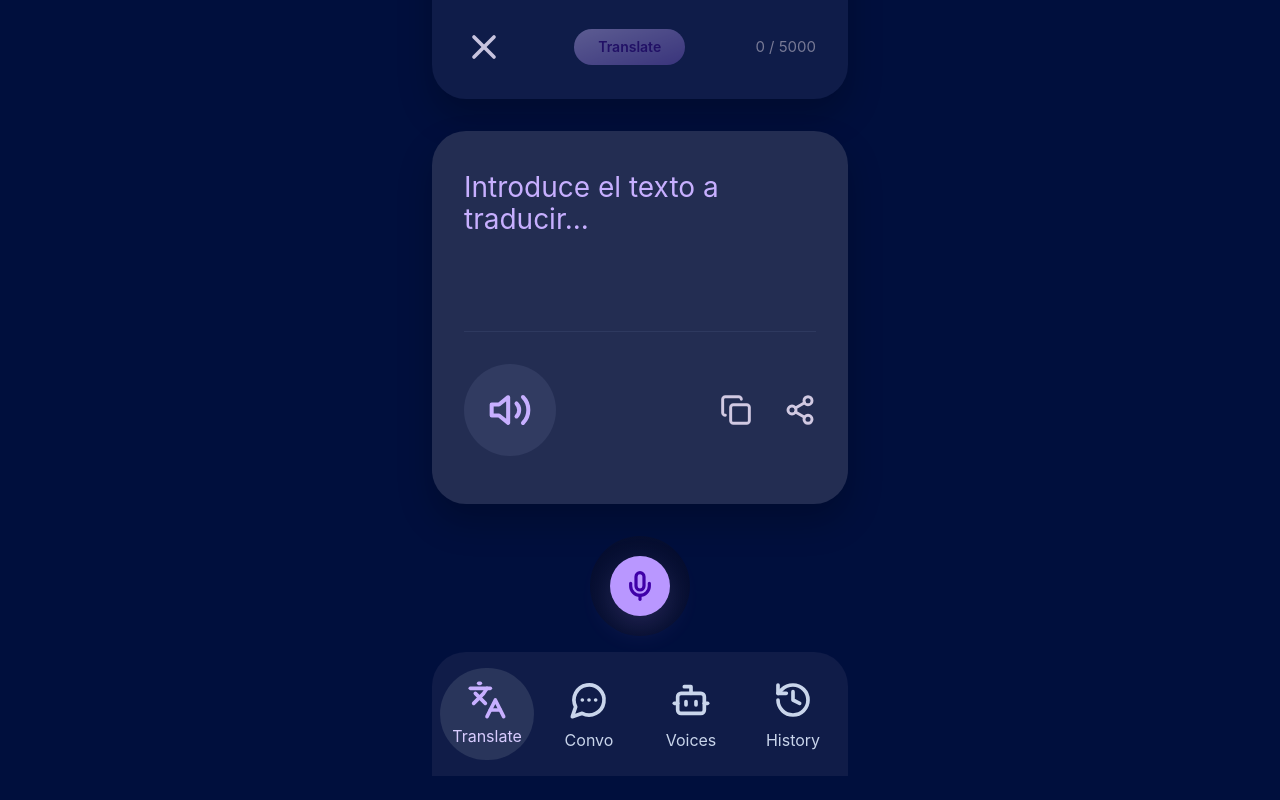
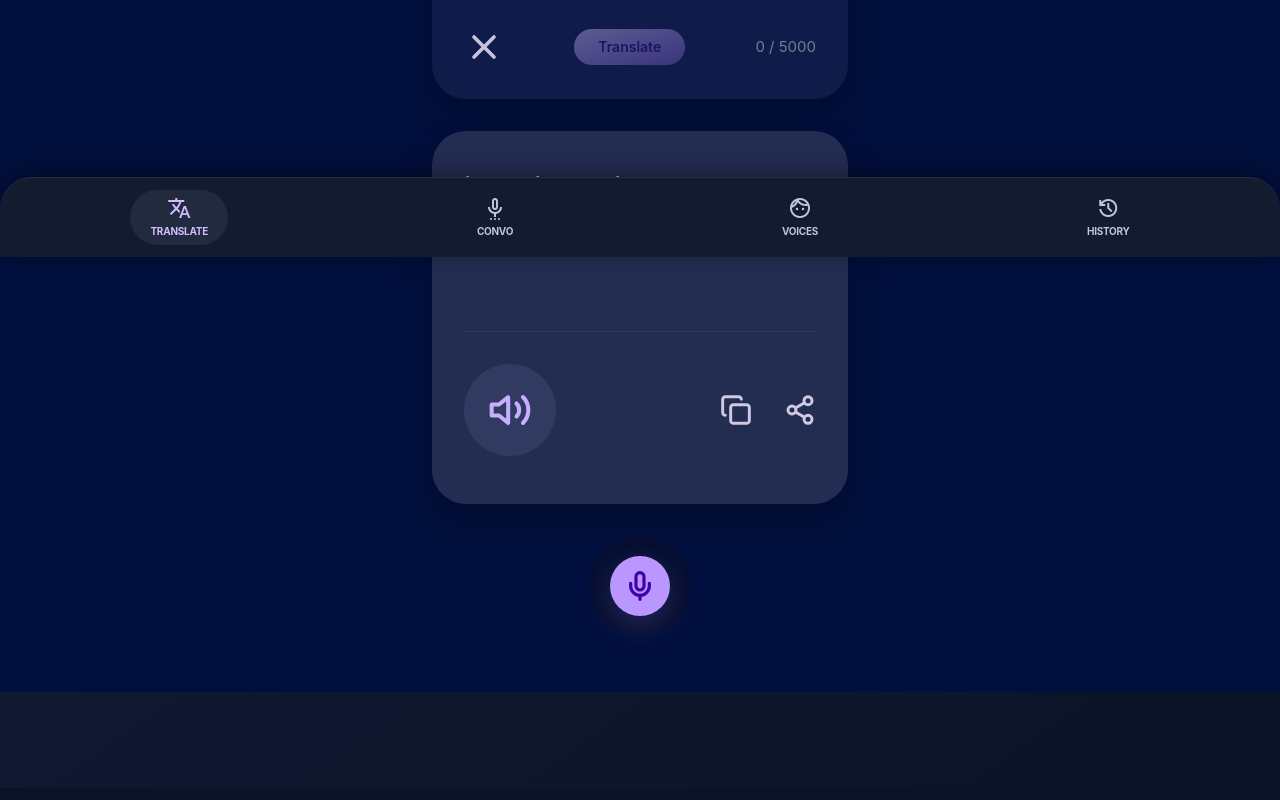
Before and after one commit to LJebry/EchoLingo, a Next.js app: page / in a window 1280 px wide. Shown: the part 543-1343 px from the top of the page. Built offline with nearby package versions, Linux system fonts and the light colour scheme.

Commit message:
feat: implement global Material 3 navbar and separate translation/conversation modes

```diff
--- /dev/null
+++ b/src/app/conversations/new/page.tsx
@@ -0,0 +1,29 @@
+"use client";
+
+import { useState } from "react";
+import ConversationMode from "@/components/conversation/ConversationMode";
+
+export default function NewConversationPage() {
+  const [isRecording, setIsRecording] = useState(false);
+
+  return (
+    <main className="h-[calc(100vh-80px)] w-full flex flex-col bg-surface overflow-hidden">
+      {/* Small header for the mode */}
+      <header className="px-6 py-4 flex items-center justify-between">
+        <div className="flex items-center gap-3">
+          <span className="material-symbols-outlined text-primary" style={{ fontVariationSettings: "'FILL' 1" }}>settings_voice</span>
+          <h1 className="text-primary font-bold font-display text-xl">Conversation</h1>
+        </div>
+      </header>
+
+      <div className="flex-1 relative overflow-hidden">
+        <ConversationMode
+          isRecording={isRecording}
+          onMicClick={() => setIsRecording(!isRecording)}
+          primaryText="Hello, how are you today?"
+          secondaryText="Hola, ¿cómo estás hoy?"
+        />
+      </div>
+    </main>
+  );
+}
--- a/src/app/layout.tsx
+++ b/src/app/layout.tsx
@@ -1,4 +1,5 @@
 import "./globals.css";
+import { BottomNav } from "@/components/layout/BottomNav";
 
 export const metadata = {
   title: "EchoLingo",
@@ -11,8 +12,17 @@ export default function RootLayout({
   children: React.ReactNode;
 }) {
   return (
-    <html lang="en">
-      <body className="font-sans">{children}</body>
+    <html lang="en" className="dark">
+      <head>
+        <link
+          rel="stylesheet"
+          href="https://fonts.googleapis.com/css2?family=Material+Symbols+Outlined:wght,FILL@100..700,0..1&display=block"
+        />
+      </head>
+      <body className="font-sans bg-surface text-on-surface pb-24">
+        {children}
+        <BottomNav />
+      </body>
     </html>
   );
 }
--- a/src/app/page.tsx
+++ b/src/app/page.tsx
@@ -233,39 +233,13 @@ export default function Home() {
           </div>
         </section>
 
-        <section className="relative mt-8 flex flex-1 items-center justify-center">
+        <section className="relative mt-8 flex flex-1 items-center justify-center pb-24 md:pb-8">
           <div className="flex h-[100px] w-[100px] items-center justify-center rounded-full bg-[radial-gradient(circle,rgba(8,16,50,0.75)_0%,rgba(6,14,47,0.95)_65%,rgba(4,12,45,1)_100%)]">
             <button className="flex h-[60px] w-[60px] items-center justify-center rounded-full bg-[#b997ff] shadow-[0_10px_30px_rgba(185,151,255,0.18)]" aria-label="Voice input">
               <Mic className="h-8 w-8 text-[#3f00a8]" strokeWidth={2.4} />
             </button>
           </div>
         </section>
-
-        <nav className="mt-4 rounded-t-[34px] bg-[#101c48] px-2 py-4">
-          <div className="grid grid-cols-4 items-end gap-2">
-            <button className="flex flex-col items-center">
-              <div className="flex w-full max-w-[128px] flex-col items-center rounded-full bg-[#29355b] px-5 py-3">
-                <Languages className="h-10 w-10 text-[#c7afff]" strokeWidth={2.2} />
-                <span className="mt-1 text-[16px] text-[#d8ccff]">Translate</span>
-              </div>
-            </button>
-
-            <button className="flex flex-col items-center py-2">
-              <MessageCircleMore className="h-10 w-10 text-[#c9d5eb]" strokeWidth={2.2} />
-              <span className="mt-2 text-[16px] text-[#c9d5eb]">Convo</span>
-            </button>
-
-            <button className="flex flex-col items-center py-2">
-              <Bot className="h-10 w-10 text-[#c9d5eb]" strokeWidth={2.2} />
-              <span className="mt-2 text-[16px] text-[#c9d5eb]">Voices</span>
-            </button>
-
-            <button className="flex flex-col items-center py-2">
-              <History className="h-10 w-10 text-[#c9d5eb]" strokeWidth={2.2} />
-              <span className="mt-2 text-[16px] text-[#c9d5eb]">History</span>
-            </button>
-          </div>
-        </nav>
       </div>
     </main>
   )
--- /dev/null
+++ b/src/components/conversation/ConversationMode.tsx
@@ -0,0 +1,102 @@
+"use client";
+
+import React from "react";
+
+interface ConversationModeProps {
+  primaryText?: string;
+  secondaryText?: string;
+  isRecording?: boolean;
+  onMicClick?: () => void;
+  primaryLang?: string;
+  secondaryLang?: string;
+}
+
+export default function ConversationMode({
+  primaryText = "Hello, how are you today? I love this place.",
+  secondaryText = "Hola, ¿cómo estás hoy? Me encanta este lugar.",
+  isRecording = false,
+  onMicClick,
+  primaryLang = "English (US)",
+  secondaryLang = "Spanish (ES)",
+}: ConversationModeProps) {
+  return (
+    <div className="flex-1 flex flex-col relative w-full max-w-5xl mx-auto md:px-6 md:pb-6 h-full overflow-hidden">
+      {/* Top Half: Secondary Person (Rotated 180deg for face-to-face interaction) */}
+      <div className="flex-1 flex flex-col justify-between p-6 rotate-180 bg-surface-low md:rounded-3xl shadow-[0_16px_32px_rgba(0,0,0,0.2)] z-10 relative">
+        <div className="flex items-center justify-between w-full">
+          <button className="flex items-center gap-2 bg-surface-variant/60 backdrop-blur-[20px] px-4 py-2 rounded-full hover:bg-surface-variant transition-colors group mt-4">
+            <span className="text-xl">👩🏽</span>
+            <div className="flex flex-col items-start text-left">
+              <span className="font-sans text-[10px] uppercase tracking-wider text-secondary opacity-80">AI Voice</span>
+              <span className="font-sans text-sm font-medium text-on-surface leading-tight">{secondaryLang}</span>
+            </div>
+            <span className="material-symbols-outlined text-secondary text-[20px] group-hover:text-on-surface transition-colors">expand_more</span>
+          </button>
+          <button className="w-10 h-10 rounded-full border border-outline-variant/20 flex items-center justify-center text-secondary hover:bg-pulse/10 transition-colors">
+            <span className="material-symbols-outlined text-[20px]">keyboard</span>
+          </button>
+        </div>
+        <div className="flex-1 flex items-center justify-center py-8 px-4">
+          <p className="font-display text-3xl md:text-5xl text-on-surface text-center leading-tight tracking-tight">
+            {secondaryText}
+          </p>
+        </div>
+      </div>
+
+      {/* Center Shared Mic Button */}
+      <div className="absolute left-1/2 -translate-x-1/2 -translate-y-1/2 z-30 top-1/2">
+        <button
+          onClick={onMicClick}
+          className={`w-24 h-24 md:w-28 md:h-28 rounded-full bg-gradient-to-br from-primary to-primary-container text-on-primary flex items-center justify-center shadow-[0_0_32px_rgba(208,188,255,0.25)] hover:scale-105 active:scale-95 transition-all duration-300 ${isRecording ? 'animate-pulse' : ''}`}
+        >
+          <span className="material-symbols-outlined text-[44px] md:text-[52px]" style={{ fontVariationSettings: "'FILL' 1" }}>
+            {isRecording ? 'stop' : 'mic'}
+          </span>
+        </button>
+      </div>
+
+      {/* Bottom Half: Primary User */}
+      <div className="flex-1 flex flex-col justify-between p-6 bg-surface pb-28 md:pb-6 relative md:rounded-b-3xl">
+        <div className="flex-1 flex flex-col items-center justify-center py-8 px-4 gap-6">
+          <div className="font-display text-3xl md:text-5xl text-on-surface text-center leading-tight tracking-tight">
+            {primaryText.split('?').map((part, i, arr) => (
+              <React.Fragment key={i}>
+                {part}{i < arr.length - 1 ? '?' : ''}
+                {i === 0 && <br />}
+              </React.Fragment>
+            ))}
+          </div>
+
+          {/* Custom Waveform Visualizer */}
+          <div className="flex items-end justify-center gap-1.5 h-10 mt-2">
+            {[0.6, 0.8, 1, 0.9, 0.8, 0.7, 0.5].map((opacity, i) => (
+              <div
+                key={i}
+                className={`w-1.5 rounded-full ${i % 2 === 0 ? 'bg-tertiary' : 'bg-primary'} animate-wave-bar`}
+                style={{
+                  height: `${[16, 28, 40, 24, 32, 20, 12][i]}px`,
+                  opacity,
+                  animationDelay: `${i * 100}ms`
+                }}
+              />
+            ))}
+          </div>
+        </div>
+
+        <div className="flex items-center justify-between w-full mt-auto">
+          <button className="w-10 h-10 rounded-full border border-outline-variant/20 flex items-center justify-center text-secondary hover:bg-pulse/10 transition-colors">
+            <span className="material-symbols-outlined text-[20px]">keyboard</span>
+          </button>
+          <button className="flex items-center gap-2 bg-surface-variant/60 backdrop-blur-[20px] px-4 py-2 rounded-full hover:bg-surface-variant transition-colors group">
+            <div className="flex flex-col items-end text-right">
+              <span className="font-sans text-[10px] uppercase tracking-wider text-secondary opacity-80">AI Voice</span>
+              <span className="font-sans text-sm font-medium text-on-surface leading-tight">{primaryLang}</span>
+            </div>
+            <span className="text-xl">👨🏻</span>
+            <span className="material-symbols-outlined text-secondary text-[20px] group-hover:text-on-surface transition-colors">expand_more</span>
+          </button>
+        </div>
+      </div>
+    </div>
+  );
+}
--- a/src/components/layout/BottomNav.tsx
+++ b/src/components/layout/BottomNav.tsx
@@ -1,38 +1,49 @@
-"use client"
+"use client";
 
-import { Home, MessageSquare, Mic2, Settings, UserCircle } from 'lucide-react'
-import Link from 'next/link'
-import { usePathname } from 'next/navigation'
-import { cn } from '@/components/ui/Button'
+import Link from "next/link";
+import { usePathname } from "next/navigation";
+
+const navItems = [
+  { href: "/", label: "Translate", icon: "translate" },
+  { href: "/conversations/new", label: "Convo", icon: "settings_voice" },
+  { href: "/voices", label: "Voices", icon: "face" },
+  { href: "/conversations", label: "History", icon: "history" },
+];
+
+function cn(...classes: (string | boolean | undefined | null)[]) {
+  return classes.filter(Boolean).join(" ");
+}
 
 export function BottomNav() {
-  const pathname = usePathname()
-
-  const navItems = [
-    { href: '/', icon: Home, label: 'Home' },
-    { href: '/conversations', icon: MessageSquare, label: 'History' },
-    { href: '/voices', icon: UserCircle, label: 'Voices' },
-    { href: '/settings', icon: Settings, label: 'Settings' },
-  ]
+  const pathname = usePathname();
 
   return (
-    <nav className="fixed bottom-0 left-0 right-0 z-50 bg-[#131b2e] border-t border-[#b9c7df]/10 px-6 py-3 pb-8 flex items-center justify-between">
+    <nav className="fixed bottom-0 left-0 right-0 z-50 flex h-20 items-center justify-around rounded-t-[2rem] bg-surface-low border-t border-outline-ghost/10 px-4 pb-safe shadow-[0_-4px_24px_rgba(0,0,0,0.4)]">
       {navItems.map((item) => {
-        const isActive = pathname === item.href
+        const isActive = pathname === item.href;
         return (
           <Link
             key={item.href}
             href={item.href}
             className={cn(
-              "flex flex-col items-center gap-1 transition-colors",
-              isActive ? "text-[#d0bcff]" : "text-[#b9c7df]/60 hover:text-[#b9c7df]"
+              "flex flex-col items-center justify-center gap-1 transition-all active:scale-95 px-5 py-1.5 rounded-full",
+              isActive
+                ? "bg-surface-high text-pulse"
+                : "text-support hover:text-pulse"
             )}
           >
-            <item.icon size={24} />
-            <span className="text-[10px] uppercase tracking-wider font-bold">{item.label}</span>
+            <span
+              className="material-symbols-outlined text-[24px]"
+              style={{ fontVariationSettings: isActive ? "'FILL' 1" : "'FILL' 0" }}
+            >
+              {item.icon}
+            </span>
+            <span className="font-sans text-[10px] font-bold uppercase tracking-tight">
+              {item.label}
+            </span>
           </Link>
-        )
+        );
       })}
     </nav>
-  )
+  );
 }
```
